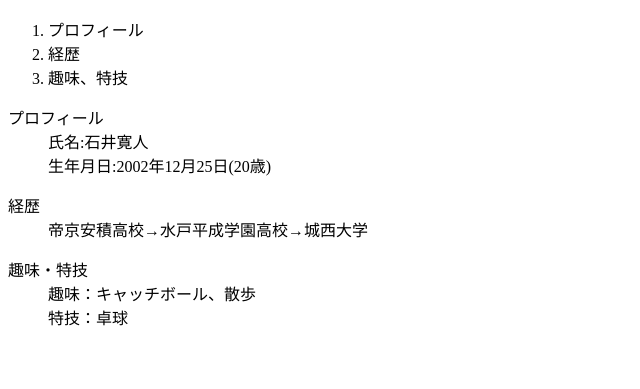
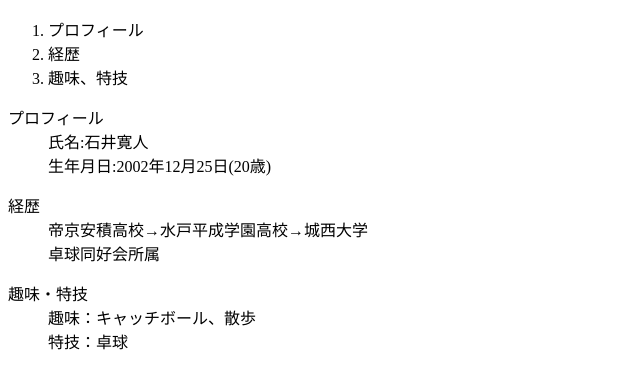
Before and after one commit to ishirihhhhhhh/josaizm21100, a plain HTML site: page index.html in a window 1280 px wide. Shown: the part 127-516 px from the top of the page, without its empty margins (0-640 px from the left). Drawn offline with Linux system fonts and the light colour scheme.

Commit message:
Update index.html

```diff
--- a/index.html
+++ b/index.html
@@ -20,6 +20,7 @@
 <dl>
 <dt>経歴</dt>
 <dd>帝京安積高校→水戸平成学園高校→城西大学</dd>
+<dd>卓球同好会所属</dd>
 </dl>
 <dl>
 <dt>趣味・特技</dt>
```
